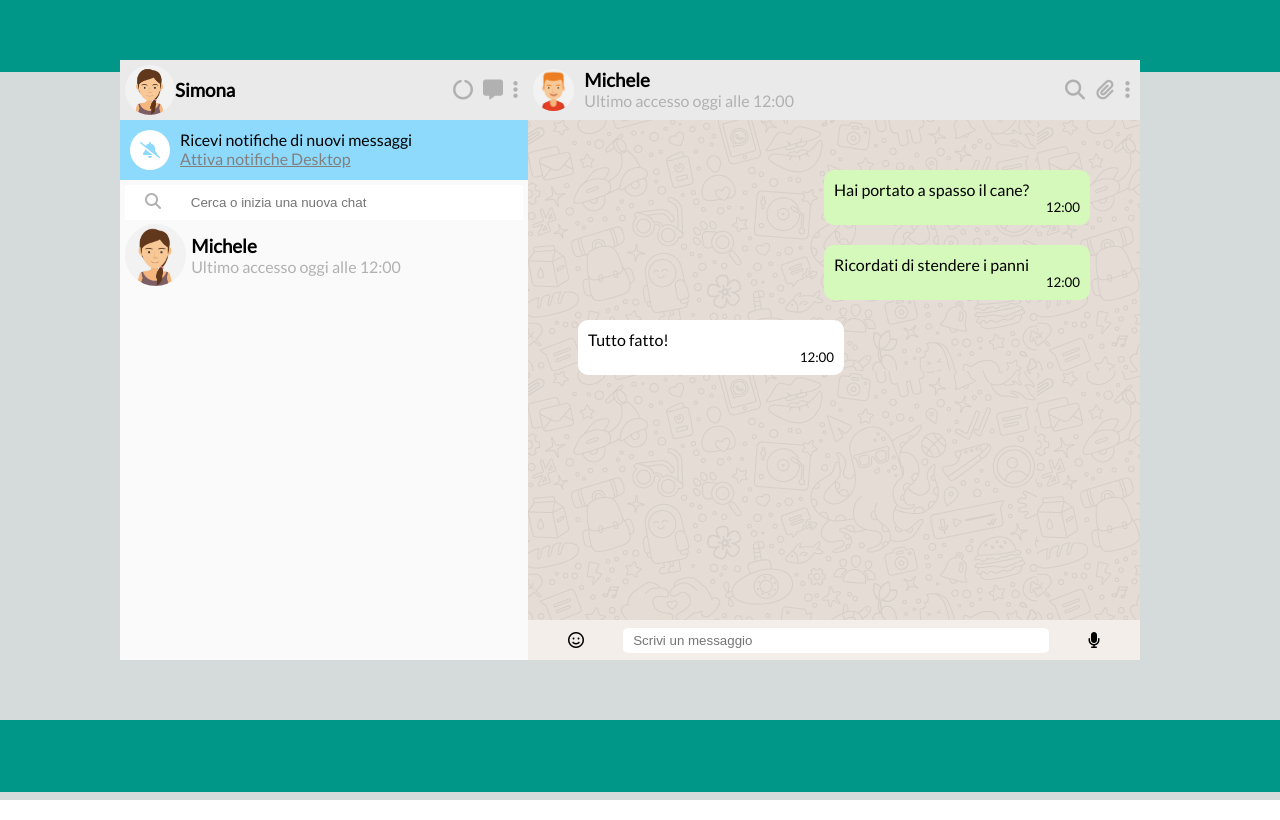
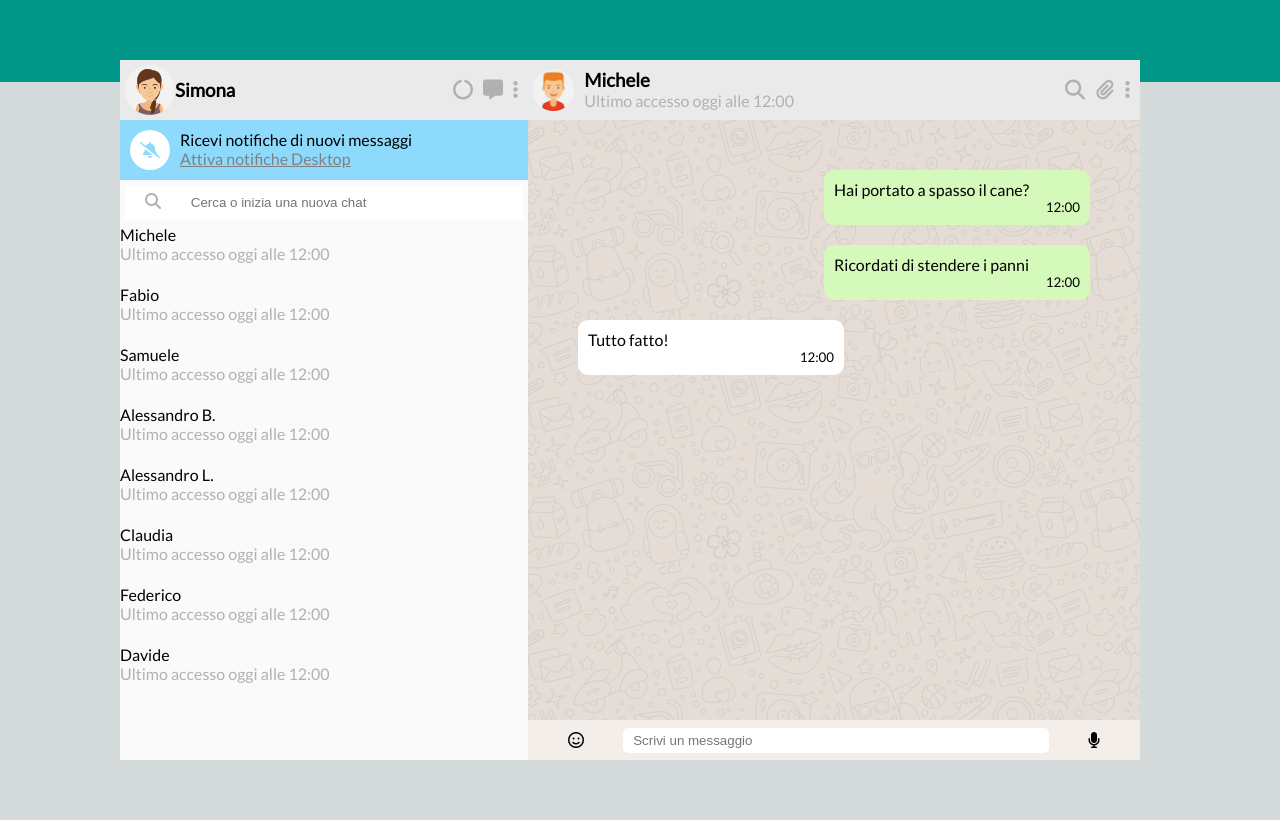
Before and after one commit to SimoVisc/vue-boolzapp, a plain HTML site: page index.html in a window 1280 px wide. Drawn offline with nearby package versions, Linux system fonts and the light colour scheme.

Commit message:
Aggiunge ciclo for alla classe "chat-avatar-container

```diff
--- a/css/style.css
+++ b/css/style.css
@@ -41,7 +41,7 @@ body{
 /* CONTAINER */
 .container{
     width: 85%;
-    height: 600px;
+    height: 700px;
     margin:5% 10%;
 }
 /* ASIDE */
@@ -60,7 +60,6 @@ aside{
     height: calc(100% - 60px);
     background-color: #fafafa;
     flex-direction: column;
-    justify-content: space-between;
 }
 .notification{
     height: 60px;
@@ -88,9 +87,6 @@ aside{
     width: 90%;
     border:none;
     padding:0 0.625rem;
-}
-.recent-chats-container{
-    flex-grow:1
 }
 .chat-avatar-container{
     height:60px;
@@ -120,7 +116,6 @@ aside{
     height: calc(100% - 100px);
     background-image: url(../img/mine.jpg);
     padding: 2.5rem;
-
 }
  .message{
     margin:0.625rem;
--- a/index.html
+++ b/index.html
@@ -19,7 +19,7 @@
     <title>Boolzapp</title>
 </head>
 <body>
-    <div class="container d-flex">
+    <div class=" container d-flex" id="app">
         <!-- ASIDE -->
         <aside>
             <!-- HEADER ASIDE -->
@@ -50,14 +50,11 @@
                  <i class="fa-solid fa-magnifying-glass"></i>
                  <input type="text" placeholder="Cerca o inizia una nuova chat">
               </div>
-              <div class="recent-chats-container">
-                  <div class="chat-avatar-container d-flex">
-                      <img class="chat-avatar" src="img/avatar_io.jpg" alt="me-avatar">
-                      <div class="text">
-                         <h3>Michele</h3>
-                         <p class="last-logon">Ultimo accesso oggi alle 12:00</p>
-                     </div>
-                  </div>
+              <div class="chatcase-container" >
+                    <div class="chat-avatar-container" v-for="contact in contacts">
+                        {{ contact.name}}
+                        <p class="last-logon">Ultimo accesso oggi alle 12:00</p>
+                 </div>
               </div>
            </div>
            <!-- MAIN ASIDE END -->
```
Also changed, not shown: img/avatar_2.jpg (added), img/avatar_3.jpg (added), img/avatar_4.jpg (added), img/avatar_5.jpg (added), img/avatar_6.jpg (added), img/avatar_7.jpg (added), img/avatar_8.jpg (added).
